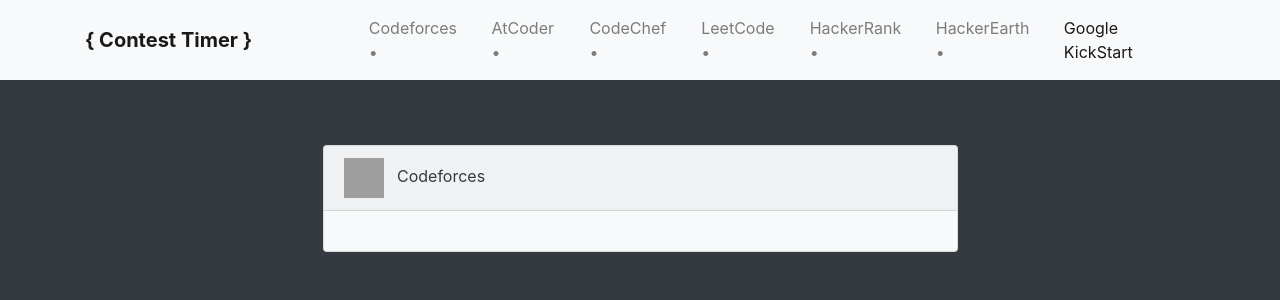
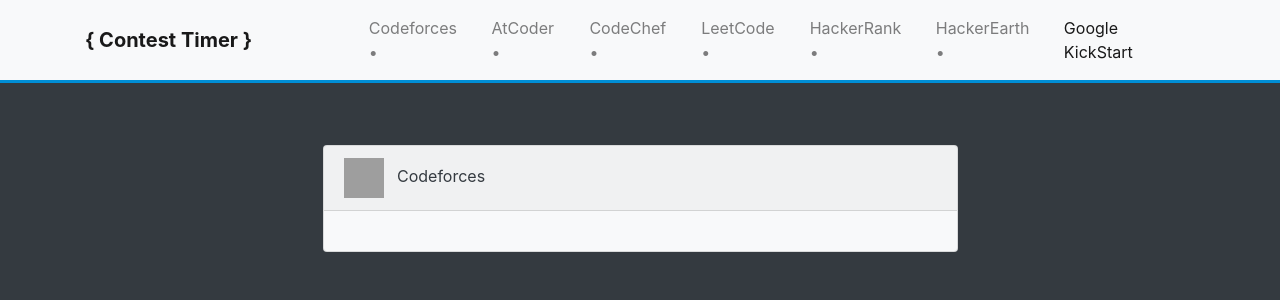
Before and after one commit to Atanusaha143/kiring, a PHP site: page / in a window 1280 px wide. Shown: the top 300 px of the page. Run offline with PHP 8.4, Linux system fonts and the light colour scheme; some libraries are stand-ins or nearby versions; grey boxes are pictures that could not be loaded.

Commit message:
added navbar bottom line

```diff
--- a/style.css
+++ b/style.css
@@ -16,3 +16,7 @@
   font-size: 22px;
   border-radius: 50%;
 }
+
+.navbar {
+  border-bottom: #008ed6 3px solid;
+}
```
